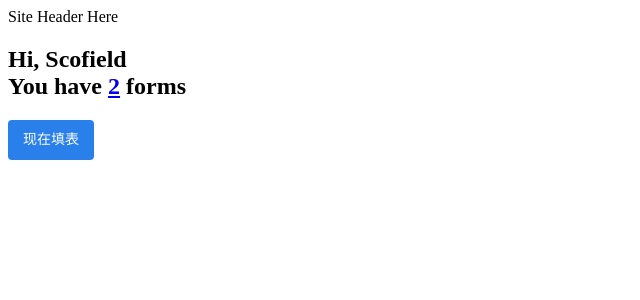
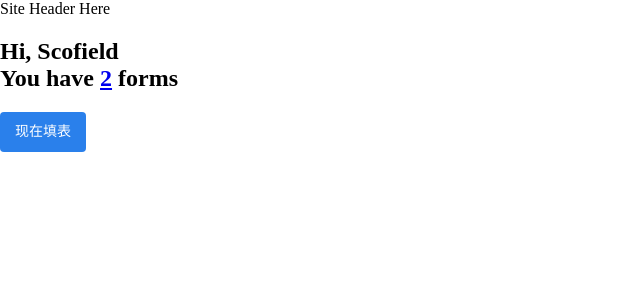
Before and after one commit to DailyReviewSystem/Review-Client-Side, a Vue app: page / in a window 1280 px wide. Shown: the top 300 px of the page, without its empty margins (0-640 px from the left). Built offline with nearby package versions, Linux system fonts and the light colour scheme.

Commit message:
refactor style && using scss

```diff
--- a/package.json
+++ b/package.json
@@ -12,6 +12,7 @@
   },
   "devDependencies": {
     "@vitejs/plugin-vue": "^2.0.0",
+    "sass": "^1.48.0",
     "vite": "^2.7.2"
   }
 }
--- /dev/null
+++ b/src/assets/app.scss
@@ -0,0 +1,9 @@
+/**
+Import Basic Setup
+ */
+@import "setup.scss";
+
+/**
+Import LuLu UI
+ */
+@import "ui.css";
--- /dev/null
+++ b/src/assets/setup.scss
@@ -0,0 +1,3 @@
+body {
+  margin: 0;
+}
--- a/src/main.js
+++ b/src/main.js
@@ -11,9 +11,9 @@ import App from './App.vue'
 import router from "./router.js";
 
 /**
- * Import LuLu UI
+ * Import Style
  */
-import "./assets/ui.css"
+import "./assets/app.scss";
 
 createApp(App)
     .use( router )
```
